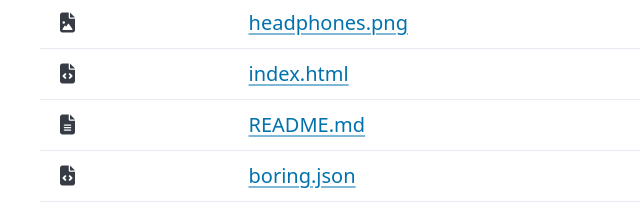
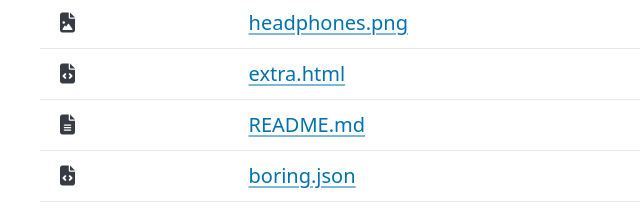
Before and after one commit to SallLookinForHelp/file-browser, a plain HTML site: page index.html in a window 1280 px wide. Shown: the part 140-350 px from the top of the page, 0-640 px from the left. Drawn offline with nearby package versions, Linux system fonts and the light colour scheme.

Commit message:
Update index.html

```diff
--- a/index.html
+++ b/index.html
@@ -29,7 +29,7 @@
         </tr>
         <tr>
           <td><i class="fa-solid fa-file-code"></i></td>
-          <td><a href="index.html">index.html</a></td>
+          <td><a href="index.html">extra.html</a></td>
           <td>HTML</td>
           <td>1 KB</td>
         </tr>
```
